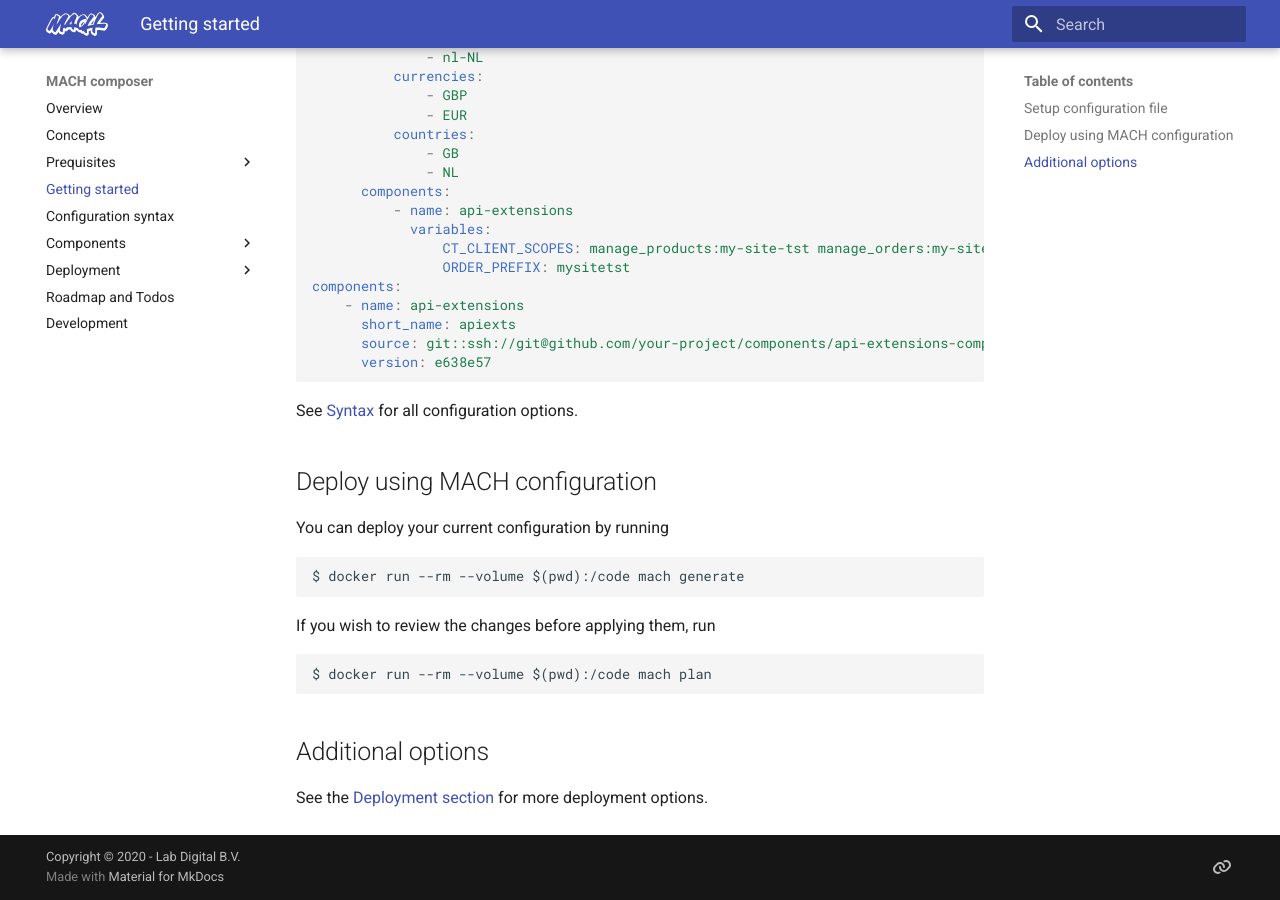
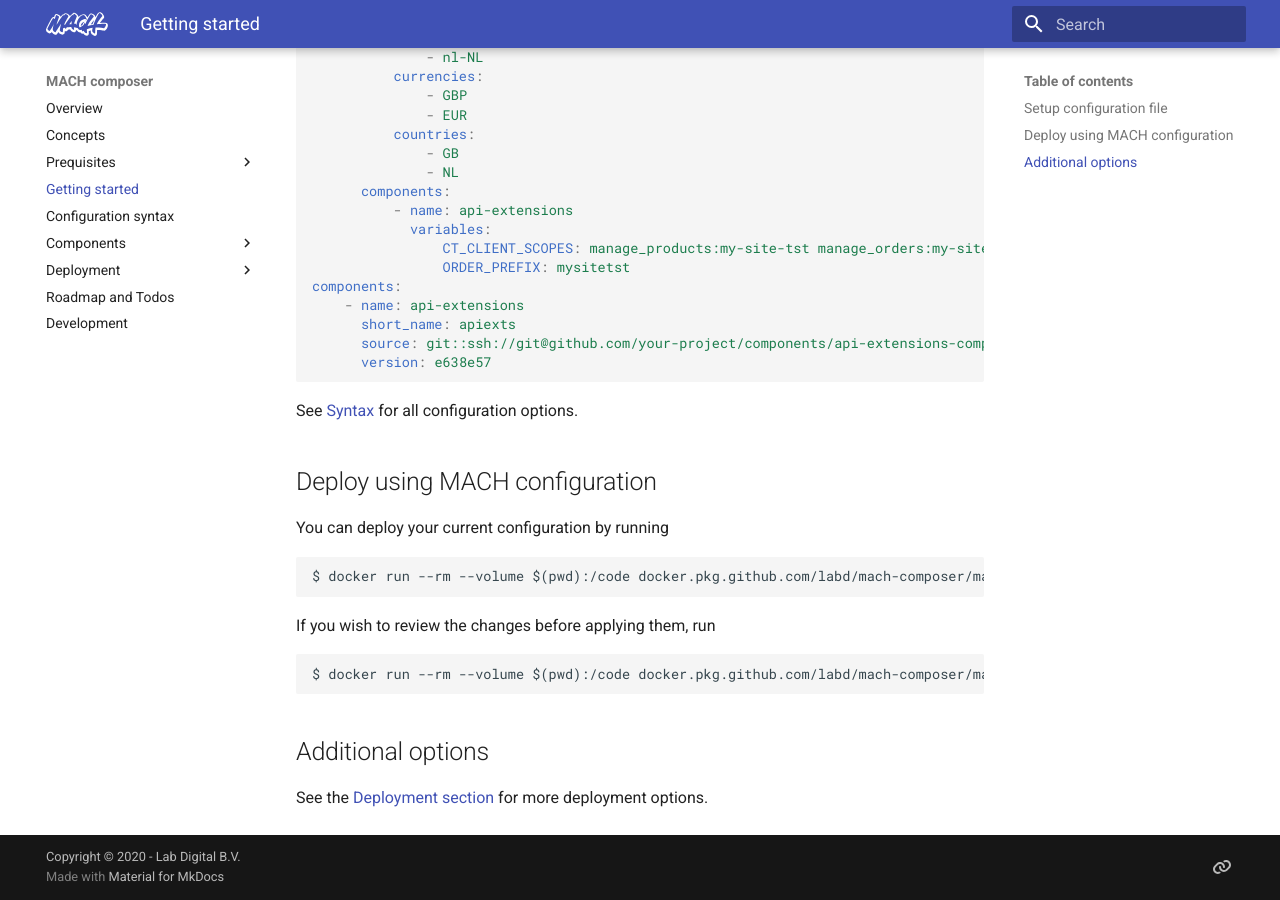
Before and after one commit to mach-composer/mach-composer-cli, an MkDocs documentation site: the page built from docs/src/gettingstarted.md, in a window 1280 px wide and 900 px high, scrolled down 672 px. Built offline with MkDocs 1.6.1 and Material for MkDocs 9.7.7, drawn with Linux system fonts in a browser that asks for light colours; a script that is not in the unit is left out.

Commit message:
Update docker container path

```diff
--- a/docs/src/gettingstarted.md
+++ b/docs/src/gettingstarted.md
@@ -53,11 +53,11 @@
 
 You can deploy your current configuration by running
 
-    $ docker run --rm --volume $(pwd):/code mach generate
+    $ docker run --rm --volume $(pwd):/code docker.pkg.github.com/labd/mach-composer/mach generate
 
 If you wish to review the changes before applying them, run
 
-    $ docker run --rm --volume $(pwd):/code mach plan
+    $ docker run --rm --volume $(pwd):/code docker.pkg.github.com/labd/mach-composer/mach plan
 
 ## Additional options
 See the [Deployment section](./#deployment/index.md) for more deployment options.
```
